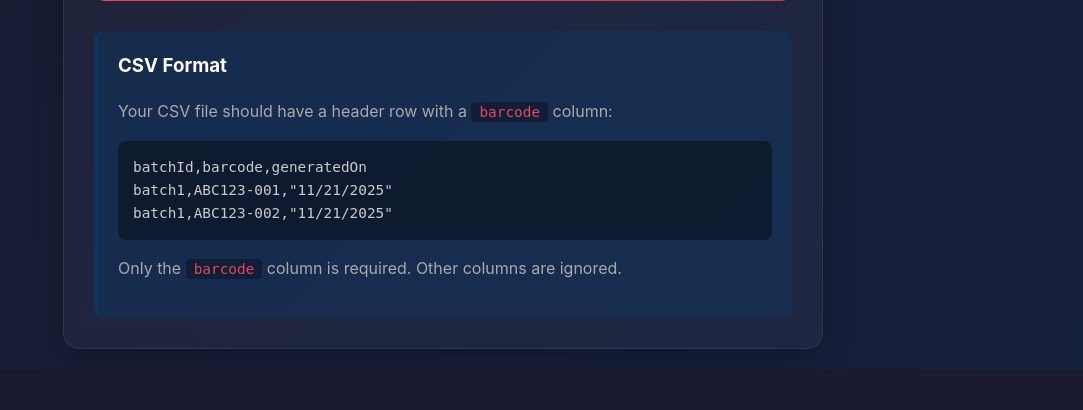
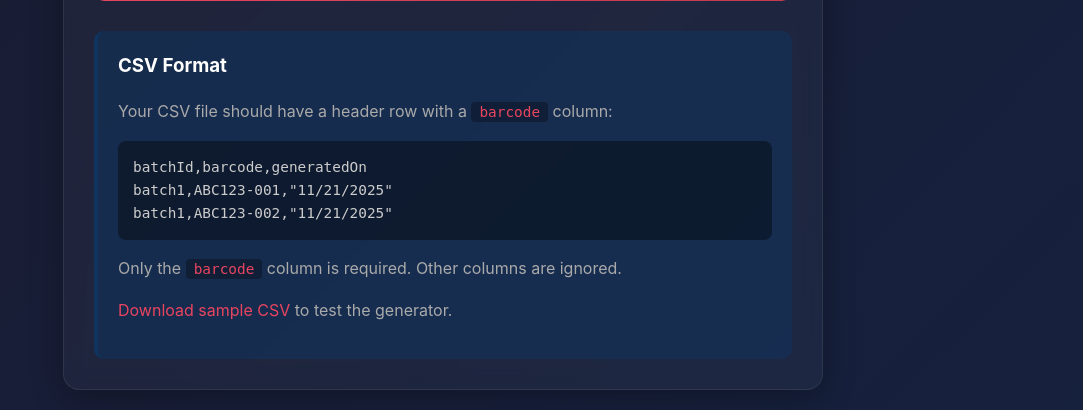
Before and after one commit to rchen25/tasso-barcode-generator, a Flask app: page / in a window 1280 px wide. Shown: the part 665-1075 px from the top of the page, without its empty margins (197-1280 px from the left). Before the commit the page ends 1034 px from the top, so only its background shows below. Run offline with Flask 3, Linux system fonts and the light colour scheme.

Commit message:
Add sample CSV download

```diff
--- a/templates/index.html
+++ b/templates/index.html
@@ -302,6 +302,7 @@
 batch1,ABC123-001,"11/21/2025"
 batch1,ABC123-002,"11/21/2025"</code></pre>
             <p>Only the <code>barcode</code> column is required. Other columns are ignored.</p>
+            <p><a href="/static/sample.csv" download="sample.csv">Download sample CSV</a> to test the generator.</p>
         </div>
     </div>
 
```
